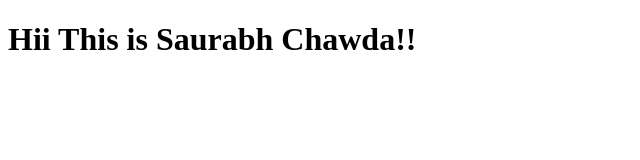
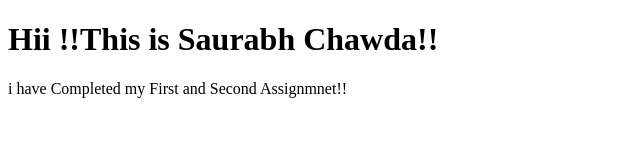
Before and after one commit to SaurabhChawda/Saurabhchawda.com, a plain HTML site: page index.html in a window 1280 px wide. Shown: the whole page, without its empty margins (0-640 px from the left). Drawn offline with Linux system fonts and the light colour scheme.

Commit message:
Docs: Change in index File

```diff
--- a/index.html
+++ b/index.html
@@ -8,7 +8,10 @@
 </head>
 <body>
     <h1>
-        Hii This is Saurabh Chawda!!
+        Hii !!This is Saurabh Chawda!!
     </h1>
+    <p>
+        i have Completed my First and Second Assignmnet!!
+    </p>
 </body>
 </html>
```
